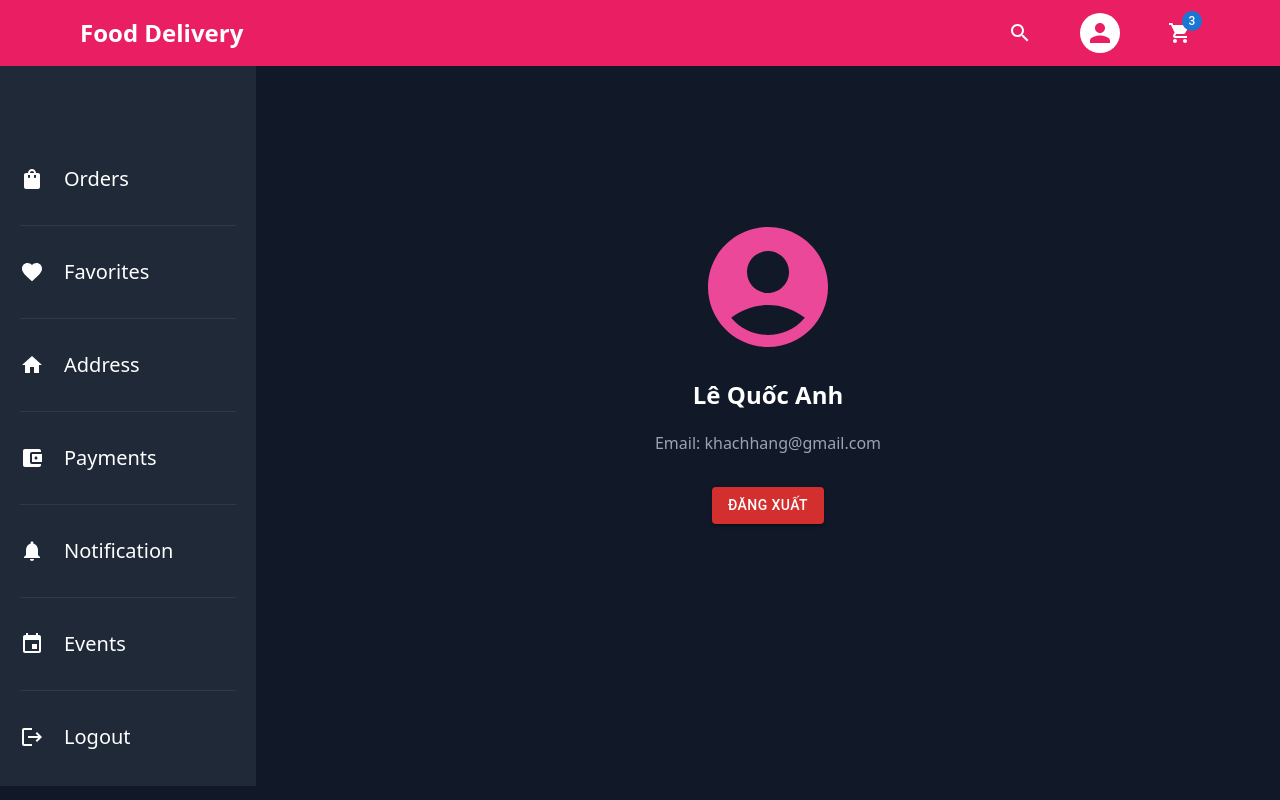
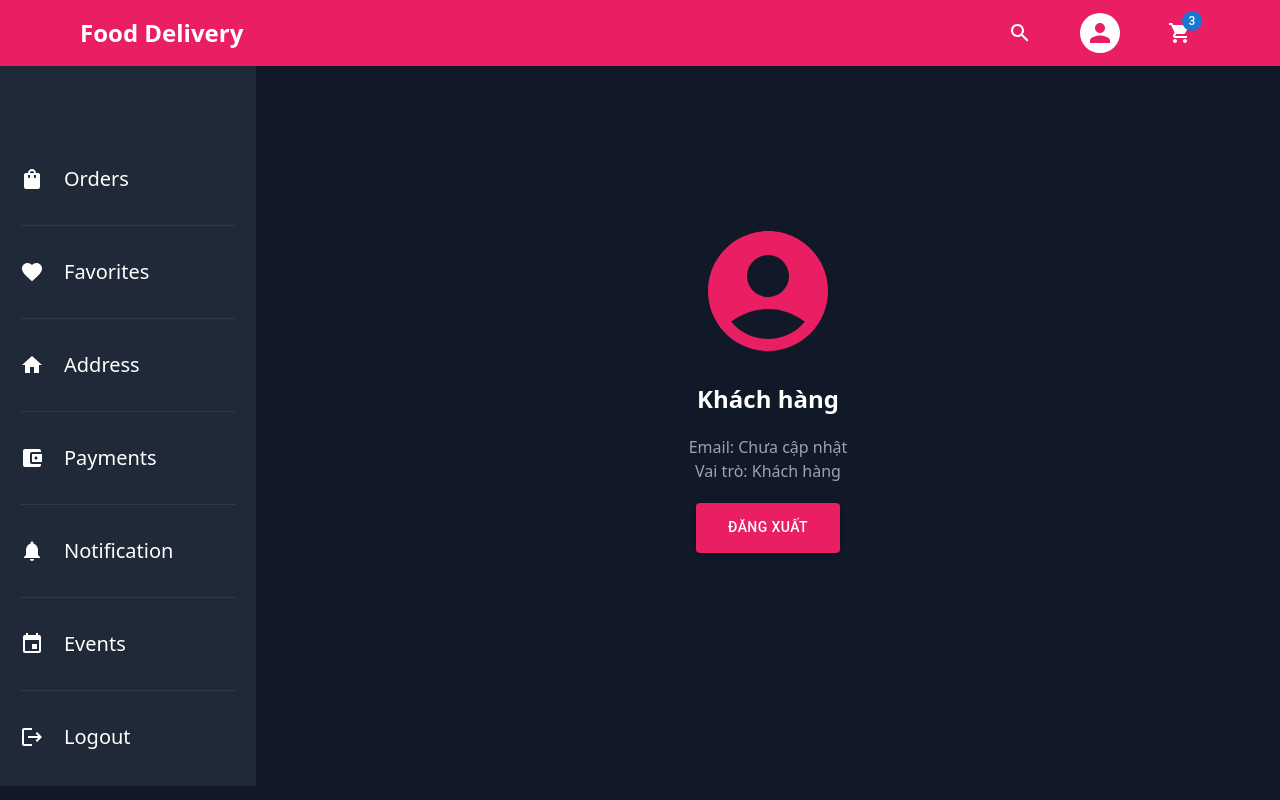
Before and after one commit to lequocanh1401/online-food-ordering, a React (Vite) app in the folder frontend/food-ordering-frontend/: page /my-profile in a window 1280 px wide. Built offline with nearby package versions, Linux system fonts and the light colour scheme.

Commit message:
Admin Dashboard

```diff
--- a/frontend/food-ordering-frontend/src/App.jsx
+++ b/frontend/food-ordering-frontend/src/App.jsx
@@ -9,12 +9,11 @@ import { useDispatch, useSelector } from 'react-redux';
 import { useEffect } from 'react';
 import { getUser } from './State/Authentication/Action';
 import { findCart } from './State/Cart/Action';
+import { Admin } from './components/Admin/Admin'; // Thêm Import này
 
 function App() {
   const dispatch = useDispatch();
   const jwt = localStorage.getItem("jwt");
-
-  // Sửa lỗi cảnh báo: Chỉ gọi đích danh ngăn auth
   const auth = useSelector(store => store.auth);
 
   useEffect(() => {
@@ -33,6 +32,8 @@ function App() {
           <Route path='/restaurant/:city/:title/:id' element={<RestaurantDetails />} />
           <Route path='/cart' element={<Cart />} />
           <Route path='/my-profile/*' element={<Profile />} />
+          {/* 👇 KHAI BÁO TUYẾN ĐƯỜNG MỚI CHO ADMIN 👇 */}
+          <Route path='/admin/restaurant/*' element={<Admin />} />
         </Routes>
         <AuthModal />
       </div>
--- /dev/null
+++ b/frontend/food-ordering-frontend/src/components/Admin/Admin.jsx
@@ -0,0 +1,26 @@
+import React from 'react';
+import { Route, Routes } from 'react-router-dom';
+import { AdminSideBar } from './AdminSideBar';
+
+export const Admin = () => {
+    return (
+        <div className='lg:flex justify-between min-h-screen text-white bg-gray-900'>
+            {/* Cột trái: Thanh Menu */}
+            <div className='lg:w-[20%]'>
+                <AdminSideBar handleClose={() => { }} />
+            </div>
+
+            {/* Cột phải: Vùng nội dung sẽ thay đổi khi click menu */}
+            <div className='lg:w-[80%] pt-5 pb-10'>
+                <Routes>
+                    <Route path='/' element={<h2 className="text-center mt-10 text-2xl text-gray-400">Trang Tổng Quan (Đang xây dựng)</h2>} />
+                    <Route path='/orders' element={<h2 className="text-center mt-10 text-2xl text-gray-400">Quản lý Đơn hàng (Đang xây dựng)</h2>} />
+                    <Route path='/menu' element={<h2 className="text-center mt-10 text-2xl text-gray-400">Quản lý Thực đơn (Đang xây dựng)</h2>} />
+                    <Route path='/category' element={<h2 className="text-center mt-10 text-2xl text-gray-400">Danh mục Món ăn (Đang xây dựng)</h2>} />
+                    <Route path='/ingredients' element={<h2 className="text-center mt-10 text-2xl text-gray-400">Kho Nguyên liệu (Đang xây dựng)</h2>} />
+                    <Route path='/details' element={<h2 className="text-center mt-10 text-2xl text-gray-400">Thông tin Nhà hàng (Đang xây dựng)</h2>} />
+                </Routes>
+            </div>
+        </div>
+    );
+};
--- /dev/null
+++ b/frontend/food-ordering-frontend/src/components/Admin/AdminSideBar.jsx
@@ -0,0 +1,56 @@
+import React from 'react';
+import { Dashboard, ShoppingBag, ShopTwo, Category, Fastfood, Event, AdminPanelSettings, Logout } from '@mui/icons-material';
+import { Divider, Drawer, useMediaQuery } from '@mui/material';
+import { useNavigate } from 'react-router-dom';
+import { useDispatch } from 'react-redux';
+import { logout } from '../../State/Authentication/Action';
+
+const menu = [
+    { title: "Dashboard", icon: <Dashboard />, path: "/" },
+    { title: "Đơn hàng", icon: <ShoppingBag />, path: "/orders" },
+    { title: "Thực đơn", icon: <ShopTwo />, path: "/menu" },
+    { title: "Danh mục món", icon: <Category />, path: "/category" },
+    { title: "Nguyên liệu", icon: <Fastfood />, path: "/ingredients" },
+    { title: "Sự kiện", icon: <Event />, path: "/events" },
+    { title: "Chi tiết Quán", icon: <AdminPanelSettings />, path: "/details" },
+    { title: "Đăng xuất", icon: <Logout />, path: "/" }
+];
+
+export const AdminSideBar = ({ handleClose }) => {
+    const isSmallScreen = useMediaQuery("(max-width:1080px)");
+    const navigate = useNavigate();
+    const dispatch = useDispatch();
+
+    const handleNavigate = (item) => {
+        navigate(`/admin/restaurant${item.path}`);
+        if (item.title === "Đăng xuất") {
+            dispatch(logout());
+            navigate("/");
+            handleClose();
+        }
+    };
+
+    return (
+        <div>
+            <Drawer
+                variant={isSmallScreen ? "temporary" : "permanent"}
+                onClose={handleClose}
+                open={true}
+                anchor='left'
+                sx={{ zIndex: 1 }}
+            >
+                <div className='w-[70vw] lg:w-[20vw] h-screen flex flex-col justify-center text-xl space-y-[1.65rem] pt-16 lg:pt-0 bg-gray-900 text-white'>
+                    {menu.map((item, i) => (
+                        <React.Fragment key={i}>
+                            <div onClick={() => handleNavigate(item)} className='px-5 flex items-center gap-5 cursor-pointer hover:text-pink-500 transition-colors'>
+                                {item.icon}
+                                <span>{item.title}</span>
+                            </div>
+                            {i !== menu.length - 1 && <Divider className="bg-gray-700" />}
+                        </React.Fragment>
+                    ))}
+                </div>
+            </Drawer>
+        </div>
+    );
+};
--- a/frontend/food-ordering-frontend/src/components/Profile/UserProfile.jsx
+++ b/frontend/food-ordering-frontend/src/components/Profile/UserProfile.jsx
@@ -1,18 +1,44 @@
 import React from 'react';
+import AccountCircleIcon from '@mui/icons-material/AccountCircle';
 import { Button } from '@mui/material';
-import AccountCircleIcon from '@mui/icons-material/AccountCircle';
+import { useDispatch, useSelector } from 'react-redux';
+import { logout } from '../../State/Authentication/Action';
+import { useNavigate } from 'react-router-dom';
 
 export const UserProfile = () => {
+    const dispatch = useDispatch();
+    const navigate = useNavigate();
+
+    // Rút thông tin user từ kho Redux ra để hiển thị tên thật
+    const auth = useSelector(store => store.auth);
+
+    const handleLogout = () => {
+        // Bắn lệnh xóa JWT trong bộ nhớ máy
+        dispatch(logout());
+        // Đá người dùng về trang chủ
+        navigate("/");
+    };
+
     return (
-        <div className='min-h-[80vh] flex flex-col justify-center items-center text-center text-white'>
+        <div className='min-h-[80vh] flex flex-col justify-center items-center text-center'>
             <div className='flex flex-col items-center justify-center'>
-                <AccountCircleIcon sx={{ fontSize: "9rem" }} className='text-pink-500' />
-                <h1 className='py-5 text-2xl font-semibold'>Lê Quốc Anh</h1>
-                <p className='text-gray-400'>Email: khachhang@gmail.com</p>
-                <Button variant='contained' color='error' sx={{ margin: "2rem 0rem" }}>
+                <AccountCircleIcon sx={{ fontSize: "9rem", color: "#e91e63" }} />
+
+                <h1 className='py-5 text-2xl font-semibold text-white'>
+                    {auth.user?.fullName || "Khách hàng"}
+                </h1>
+
+                <p className='text-gray-400'>Email: {auth.user?.email || "Chưa cập nhật"}</p>
+                <p className='text-gray-400 mb-5'>Vai trò: {auth.user?.role === "ROLE_RESTAURANT_OWNER" ? "Chủ nhà hàng" : "Khách hàng"}</p>
+
+                <Button
+                    onClick={handleLogout}
+                    variant='contained'
+                    sx={{ padding: "0.8rem 2rem", backgroundColor: "#e91e63", '&:hover': { backgroundColor: "#c2185b" } }}
+                >
                     Đăng xuất
                 </Button>
             </div>
         </div>
-    );
-};
+    )
+}
```
